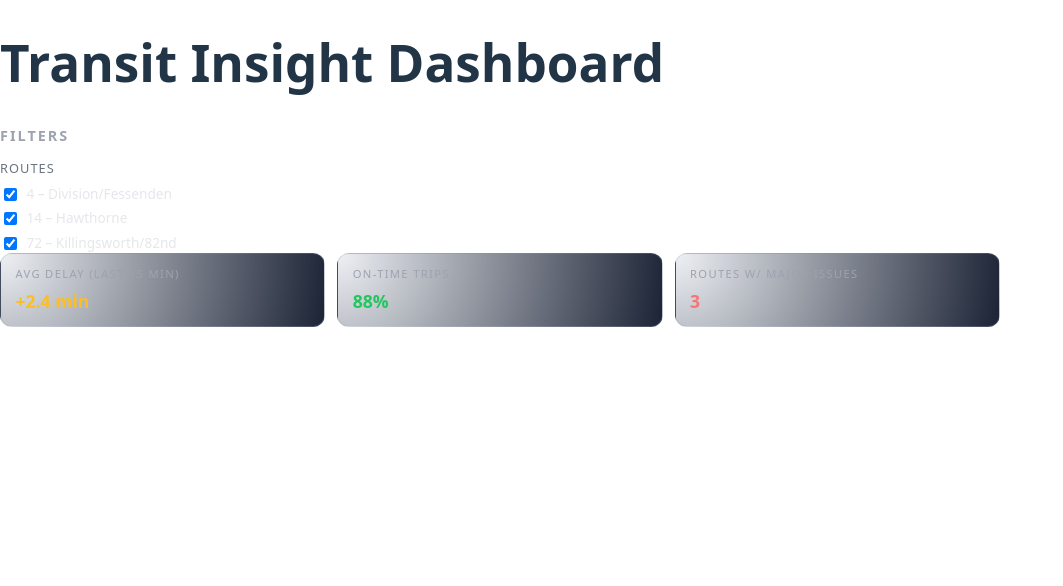
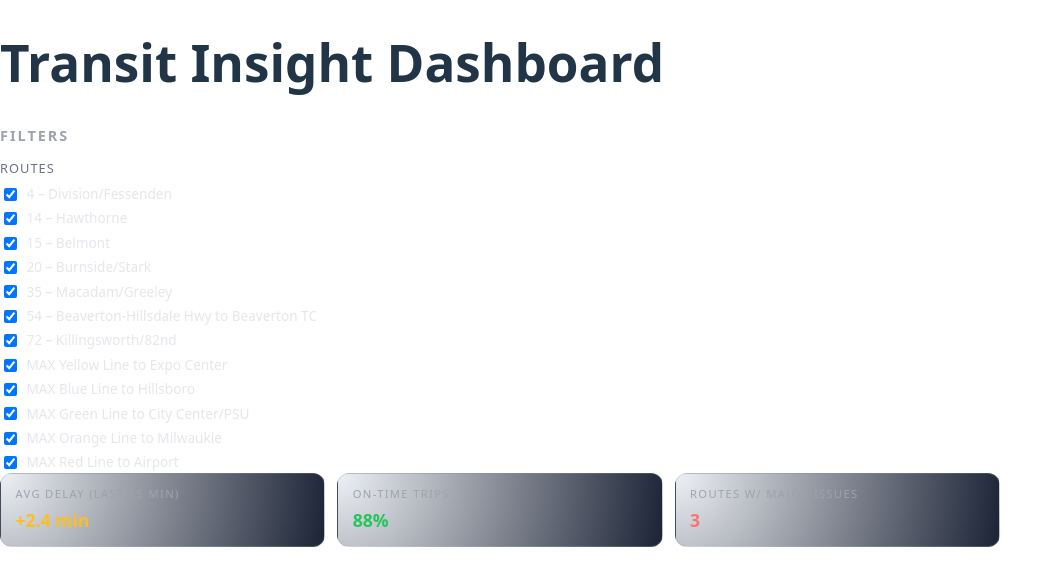
Before and after one commit to lightsage88/transit-insight, a React (Vite) app: page / in a window 1280 px wide. Shown: the top 586 px of the page, without its empty margins (0-1063 px from the left). Built offline with nearby package versions, Linux system fonts and the light colour scheme; no server answers.

Commit message:
Add more routes, colors to vehicle circles with text

```diff
--- a/src/components/map/VehicleMarkers.tsx
+++ b/src/components/map/VehicleMarkers.tsx
@@ -9,6 +9,8 @@ interface Vehicle {
   delay: number;
   signMessage?: string;
   garage?: string;
+  routeNumber?: number;
+  routeColor?: string;
 }
 
 interface Props {
@@ -26,6 +28,9 @@ export const VehicleMarkers: React.FC<Props> = ({ vehicles }) => {
         delay: v.delay,
         signMessage: v.signMessage,
         garage: v.garage,
+        vehicleType: v.type,
+        routeColor: v.routeColor,
+        routeNumber: v.routeNumber,
       },
       geometry: {
         type: "Point",
@@ -43,11 +48,39 @@ export const VehicleMarkers: React.FC<Props> = ({ vehicles }) => {
   type="circle"
   paint={{
     "circle-radius": 16,
-    "circle-color": "#ff0000",
+    "circle-color": [
+      "case",
+      ["all",
+        ["==", ["get", "vehicleType"], "rail"],
+        ["has", "routeColor"]
+      ],
+      ["concat", "#", ["get", "routeColor"]],
+      ["==", ["get", "vehicleType"], "bus"],
+      "#ff6b35",
+      "#ff0000"
+    ],
     "circle-stroke-width": 2,
     "circle-stroke-color": "#ffffff",
   }}
 />
+      <Layer
+        id="vehicle-labels"
+        type="symbol"
+        layout={{
+          "text-field": [
+            "case",
+            ["==", ["get", "vehicleType"], "rail"],
+            "MAX",
+            ["to-string", ["get", "routeNumber"]]
+          ],
+          "text-size": 10,
+          "text-font": ["Open Sans Bold", "Arial Unicode MS Bold"],
+          "text-anchor": "center",
+        }}
+        paint={{
+          "text-color": "#ffffff",
+        }}
+      />
     </Source>
   );
 };
--- a/src/shared/constants.ts
+++ b/src/shared/constants.ts
@@ -1,5 +1,14 @@
 export const routes = [
   { id: "4", name: "4 – Division/Fessenden" },
   { id: "14", name: "14 – Hawthorne" },
+  {id: "15", name: "15 – Belmont" },
+  { id: "20", name: "20 – Burnside/Stark" },
+  { id: "35", name: "35 – Macadam/Greeley" },
+  {id: "54", name: "54 – Beaverton-Hillsdale Hwy to Beaverton TC" },
   { id: "72", name: "72 – Killingsworth/82nd" },
+  {id: "190", name:" MAX Yellow Line to Expo Center" },
+  {id: "100", name:" MAX Blue Line to Hillsboro" },
+  {id: "200", name: "MAX Green Line to City Center/PSU" },
+  {id: "290", name: "MAX Orange Line to Milwaukie" },
+  {id: "90", name: "MAX Red Line to Airport" },
 ];
```
